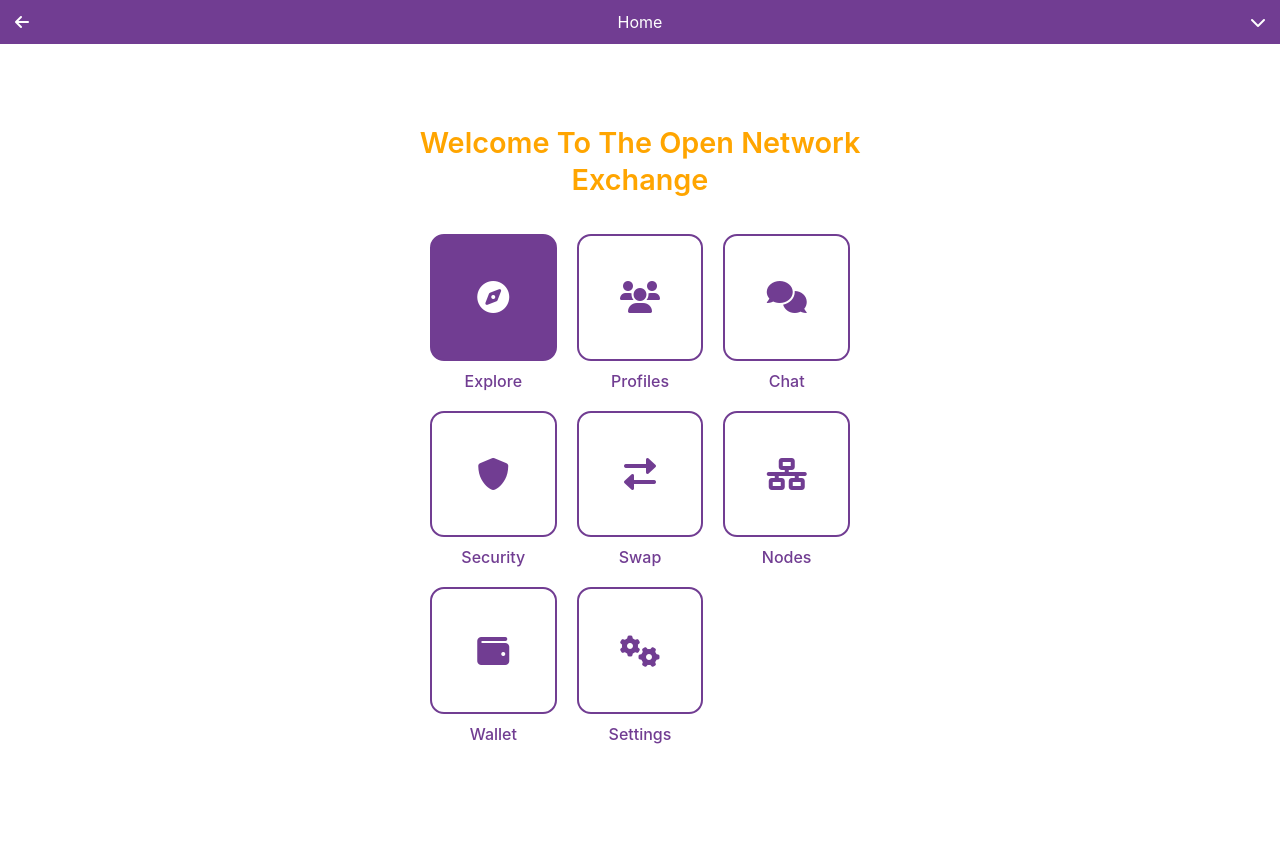
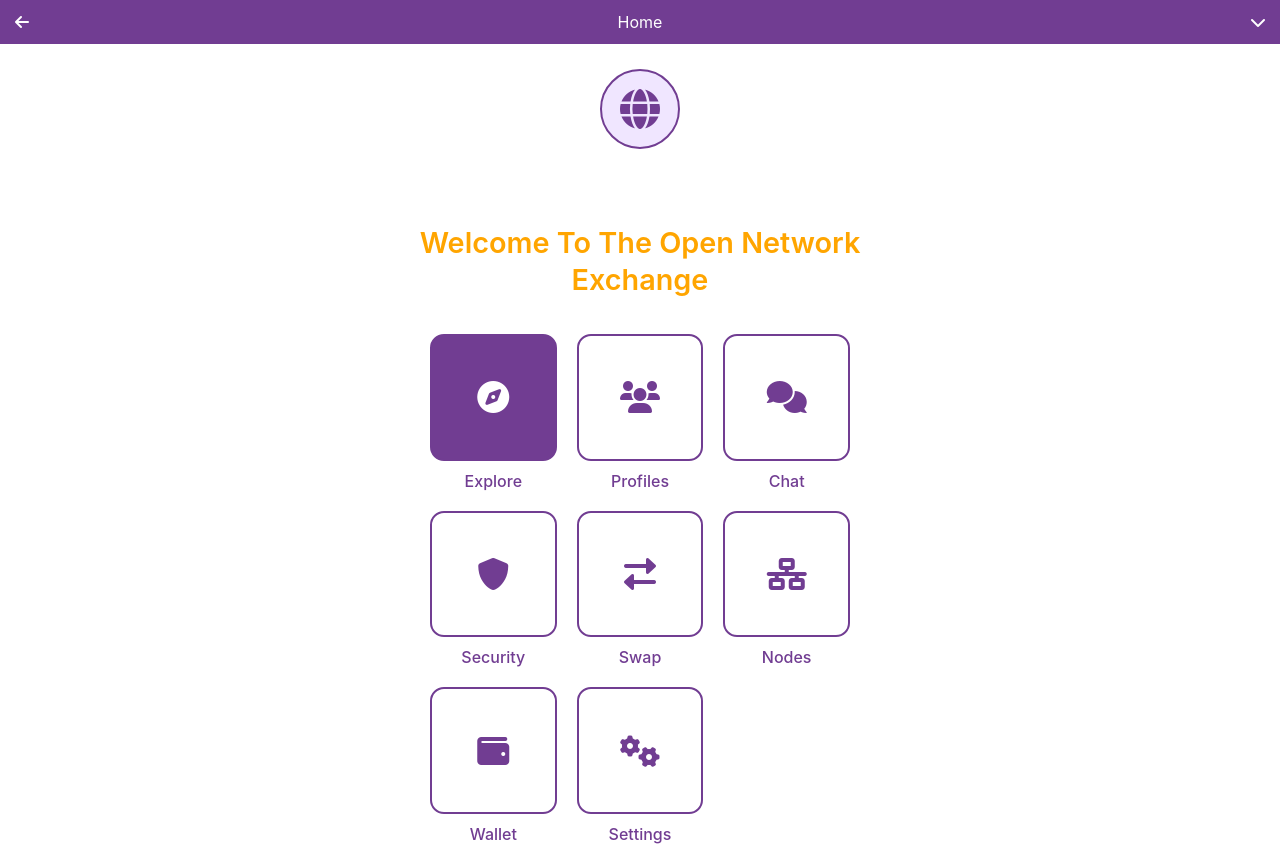
Before and after one commit to onlyonesatoshi1/opennetwork, a plain HTML site: page index.html in a window 1280 px wide. Before the commit the page ends 800 px from the top, so only its background shows below. Drawn offline with Linux system fonts and the light colour scheme.

Commit message:
Update index.html

```diff
--- a/index.html
+++ b/index.html
@@ -30,6 +30,30 @@
             margin-bottom: 15px;
         }
 
+        .logo-container {
+            text-align: center;
+            margin: 25px 0;
+        }
+
+        .logo {
+            font-size: 2.5em;
+            color: #713d92;
+            background: #f0e6ff;
+            padding: 15px;
+            border-radius: 50%;
+            width: 80px;
+            height: 80px;
+            display: inline-flex;
+            align-items: center;
+            justify-content: center;
+            border: 2px solid #713d92;
+            transition: transform 0.3s ease;
+        }
+
+        .logo:hover {
+            transform: rotate(15deg) scale(1.1);
+        }
+
         .container {
             max-width: 480px;
             margin: 0 auto;
@@ -38,7 +62,7 @@
 
         h1 {
             text-align: center;
-            margin: 40px 0 35px;
+            margin: 25px 0 35px;
             font-size: 1.8em;
             color: #FFA500;
             font-weight: 600;
@@ -131,8 +155,14 @@
             }
 
             h1 {
-                margin: 35px 0 30px;
+                margin: 20px 0 30px;
                 font-size: 1.6em;
+            }
+
+            .logo {
+                width: 65px;
+                height: 65px;
+                font-size: 2em;
             }
         }
     </style>
@@ -145,6 +175,12 @@
         <div class="center-home">Home</div>
         <div class="nav-item">
             <i class="fas fa-chevron-down"></i>
+        </div>
+    </div>
+
+    <div class="logo-container">
+        <div class="logo">
+            <i class="fas fa-globe"></i>
         </div>
     </div>
 
```
